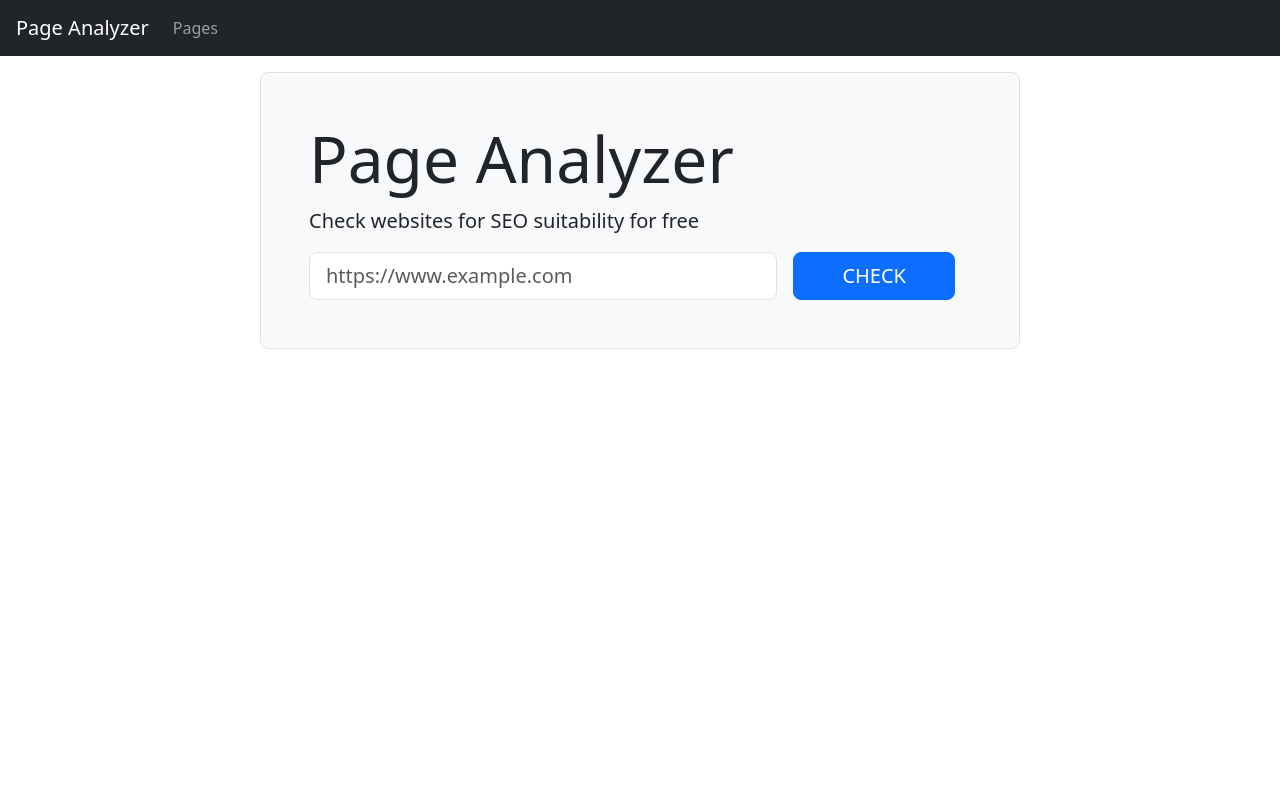
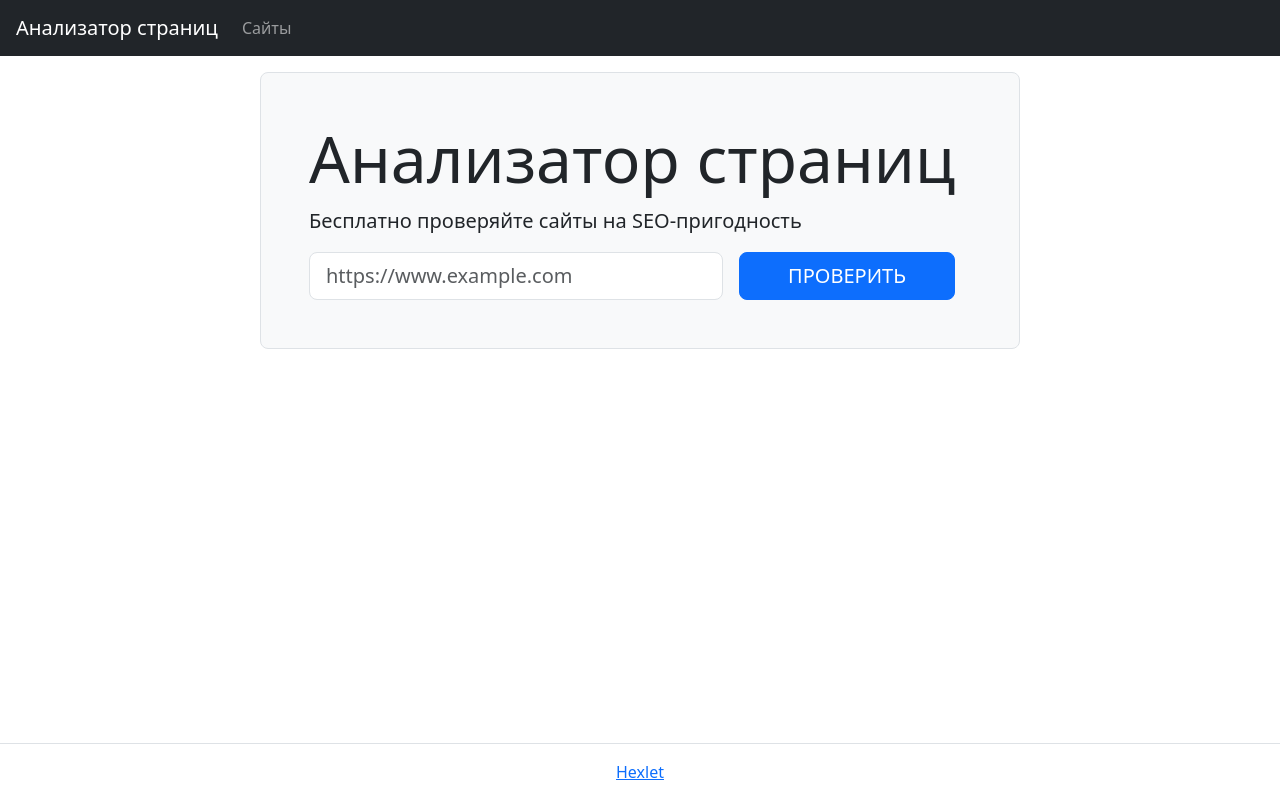
Before and after one commit to ReddyNick/python-project-83, a Flask app: page / in a window 1280 px wide. Run offline with Flask 3, Linux system fonts and the light colour scheme.

Commit message:
change website to rus language

```diff
--- a/page_analyzer/templates/index.html
+++ b/page_analyzer/templates/index.html
@@ -1,44 +1,17 @@
-<!DOCTYPE html>
-<html lang="en">
-<head>
-  <meta charset="UTF-8">
-  <meta name="viewport" content="width=device-width, initial-scale=1, shrink-to-fit=no">
+{% extends "layout.html" %}
 
-  <!-- bootstrap css -->
-  <link href="https://cdn.jsdelivr.net/npm/bootstrap@5.3.3/dist/css/bootstrap.min.css" rel="stylesheet" integrity="sha384-QWTKZyjpPEjISv5WaRU9OFeRpok6YctnYmDr5pNlyT2bRjXh0JMhjY6hW+ALEwIH" crossorigin="anonymous">
+{% block main %}
 
-  <title>Page Analyzer</title>
-</head>
-<body class="min-vh-100 d-flex flex-column">
-  <header class="flex-shrink-0">
-    <nav class="navbar navbar-expand-md navbar-dark bg-dark px-3">
-      <a class="navbar-brand" href="/">Page Analyzer</a>
-      <div id="navbarNav">
-        <ul class="navbar-nav">
-          <li class="nav-item"><a class="nav-link " href="/urls">Pages</a></li>
-        </ul>
-    </div>
-    </nav>
-  </header>
-
-  <main class="flex-grow-1">
-    <div class="container-lg mt-3">
-      <h1></h1>
 <div class="row">
   <div class="col-12 col-md-10 col-lg-8 mx-auto border rounded-3 bg-light p-5">
-          <h1 class="display-3">Page Analyzer</h1>
-          <p class="lead">Check websites for SEO suitability for free</p>
+    <h1 class="display-3">Анализатор страниц</h1>
+    <p class="lead">Бесплатно проверяйте сайты на SEO-пригодность</p>
     <form action="/urls" method="post" class="d-flex justify-content-center">
-            <label for="text" class="visually-hidden">URL for check</label>
-            <input type="text" name="url" placeholder="https://www.example.com" value class="form-control form-control-lg" required>
-            <input type="submit" class="btn btn-primary btn-lg ms-3 px-5 text-uppercase mx-3" value="Check">
+      <label for="text" class="visually-hidden">Url для проверки</label>
+      <input type="text" name="url" placeholder="https://www.example.com" value="{{ form_url }}" class="form-control form-control-lg" required>
+      <input type="submit" class="btn btn-primary btn-lg ms-3 px-5 text-uppercase mx-3" value="Проверить">
     </form>
   </div>
 </div>
-    </div>
-  </main>
 
-  <!-- bootstrap js -->
-  <script src="https://cdn.jsdelivr.net/npm/bootstrap@5.3.3/dist/js/bootstrap.bundle.min.js" integrity="sha384-YvpcrYf0tY3lHB60NNkmXc5s9fDVZLESaAA55NDzOxhy9GkcIdslK1eN7N6jIeHz" crossorigin="anonymous"></script>
-</body>
-</html>
+{% endblock %}
--- /dev/null
+++ b/page_analyzer/templates/layout.html
@@ -0,0 +1,60 @@
+<!DOCTYPE html>
+<html lang="en">
+  <head>
+    <meta charset="UTF-8">
+    <meta name="viewport" content="width=device-width, initial-scale=1, shrink-to-fit=no">
+
+    <!-- bootstrap css -->
+    <link href="https://cdn.jsdelivr.net/npm/bootstrap@5.3.3/dist/css/bootstrap.min.css" rel="stylesheet" integrity="sha384-QWTKZyjpPEjISv5WaRU9OFeRpok6YctnYmDr5pNlyT2bRjXh0JMhjY6hW+ALEwIH" crossorigin="anonymous">
+
+    <title>Анализатор страниц</title>
+  </head>
+  <body class="min-vh-100 d-flex flex-column">
+    <header class="flex-shrink-0">
+      <nav class="navbar navbar-expand-md navbar-dark bg-dark px-3">
+        <a class="navbar-brand" href="/">Анализатор страниц</a>
+        <div id="navbarNav">
+          <ul class="navbar-nav">
+            <li class="nav-item"><a class="nav-link " href="/urls">Сайты</a></li>
+          </ul>
+      </div>
+      </nav>
+    </header>
+
+    {% with messages = get_flashed_messages(with_categories=true) %}
+      {% if messages %}
+        {% for category, message in messages %}
+
+          {% if category == 'success' %}
+            {% set alert_type = 'alert-success' %}
+          {% elif category == 'error' %}
+            {% set alert_type = 'alert-danger' %}
+          {% else %}
+            {% set alert_type = 'alert-info' %}
+          {% endif %}
+
+          <div class="alert {{ alert_type }}" role="alert">{{ message }}</div>
+
+        {% endfor %}
+      {% endif %}
+    {% endwith %}
+
+    <main class="flex-grow-1">
+      <div class="container-lg mt-3">
+        {% block main %}
+        {% endblock %}
+      </div>
+    </main>
+
+    <footer class="border-top py-3 mt-5 flex-shrink-0">
+      <div class="container-lg">
+        <div class="text-center">
+          <a href="https://ru.hexlet.io/" target="_blank">Hexlet</a>
+        </div>
+      </div>
+    </footer>
+
+    <!-- bootstrap js -->
+    <script src="https://cdn.jsdelivr.net/npm/bootstrap@5.3.3/dist/js/bootstrap.bundle.min.js" integrity="sha384-YvpcrYf0tY3lHB60NNkmXc5s9fDVZLESaAA55NDzOxhy9GkcIdslK1eN7N6jIeHz" crossorigin="anonymous"></script>
+  </body>
+</html>
```
Also changed, not shown: page_analyzer/templates/404.html (added, +9 -0 lines). Lines whose indentation alone changed are shown as unchanged.
